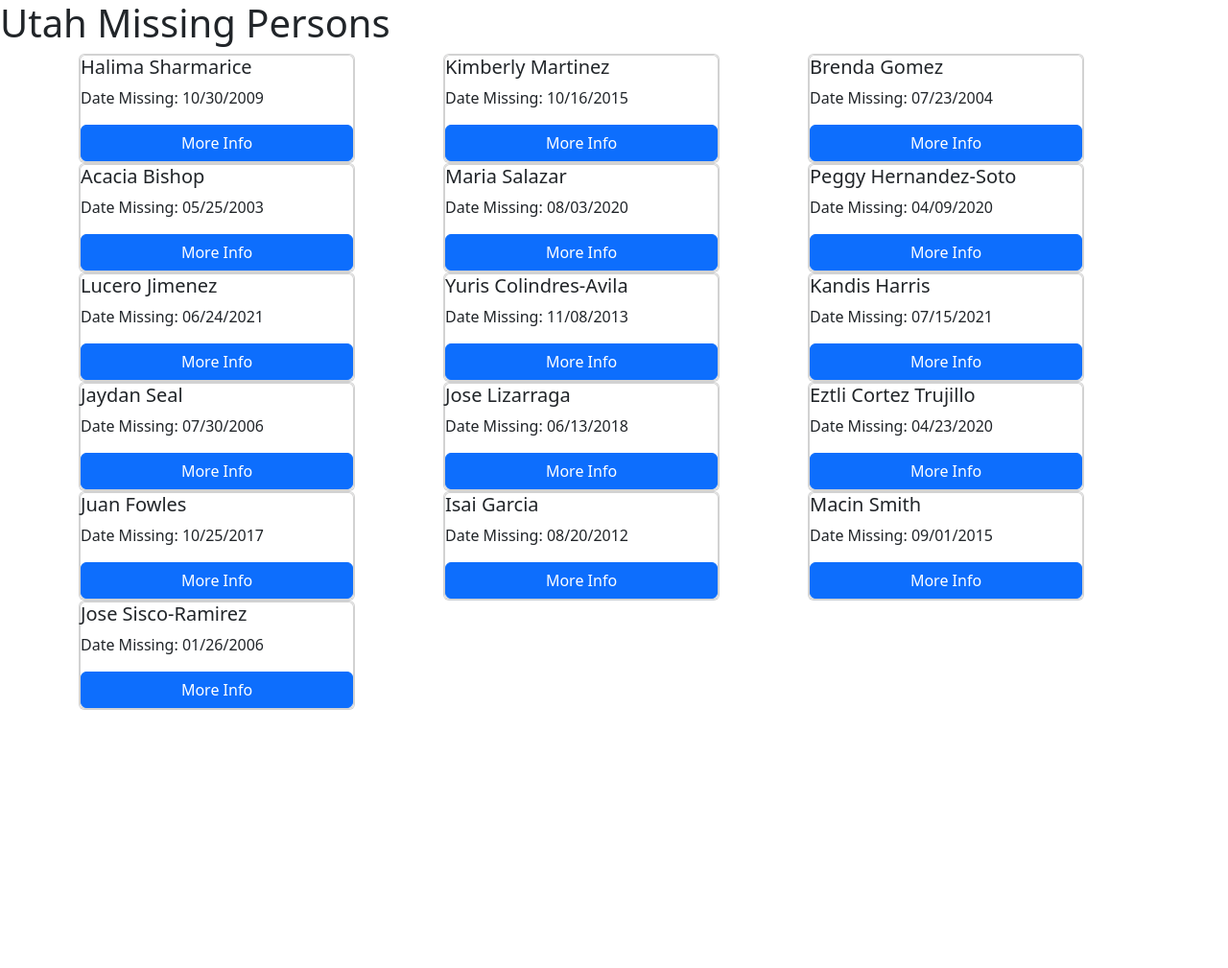
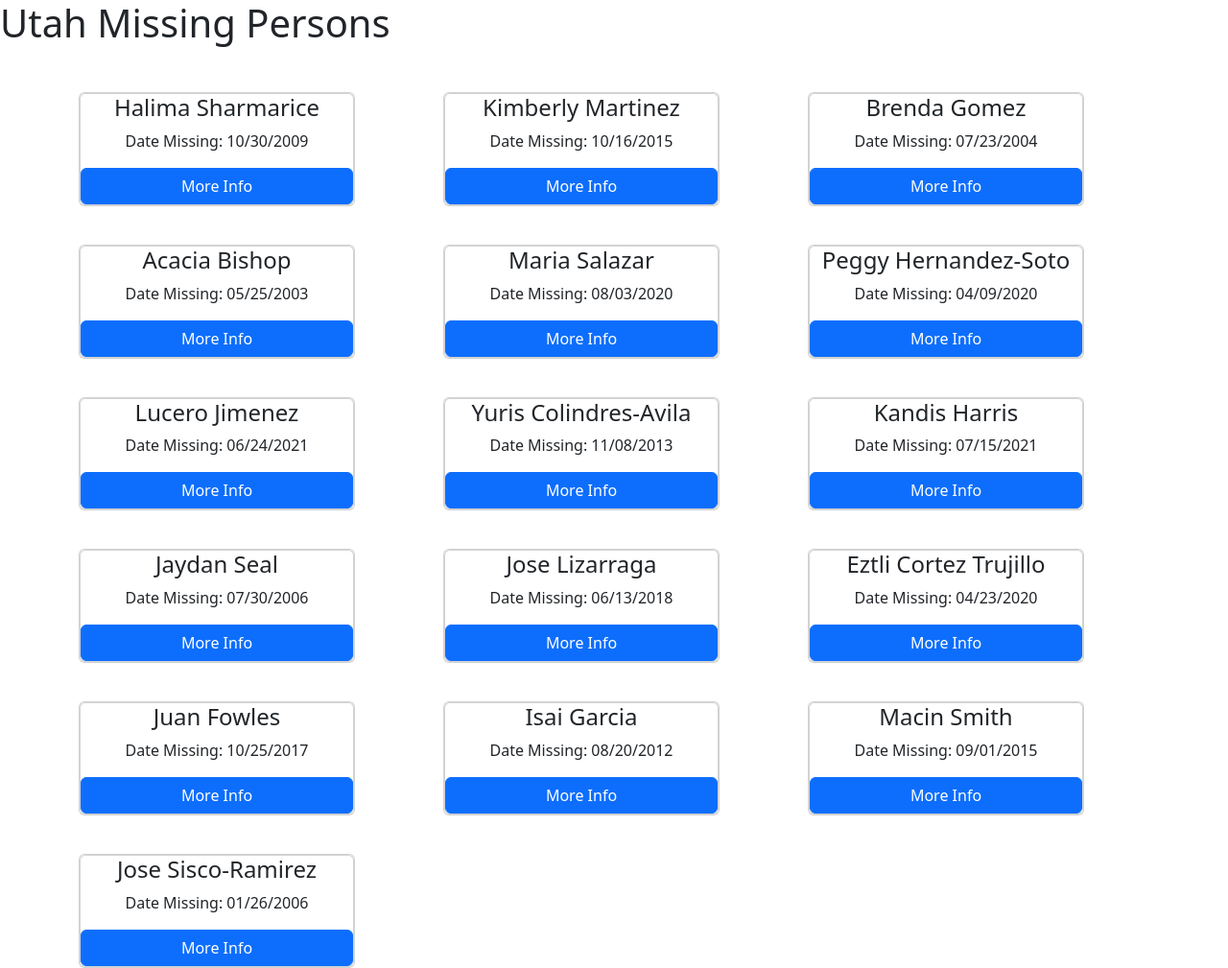
Before and after one commit to Brechristian/missing_persons_team_3, a Django app: page / in a window 1280 px wide. Shown: the whole page at 96% size. Before the commit the page ends 740 px from the top, so only its background shows below. Run offline with Django 4.2, Linux system fonts and the light colour scheme.

Commit message:
Made some minor changes to the Index page

```diff
--- a/README.py
+++ b/README.py
@@ -1,5 +1,6 @@
 # description: Purpose is to show ability to design and implement a website that will help the BYU community
 #              learn about and engage with combatting human trafficking.
-# Authors: Christian Breshears,
+# Authors: Christian Breshears, Coleman Shuldberg
 # Hours worked per group member:
 # Christian: 5
+# Coleman: 2
--- a/templates/newapp/index.html
+++ b/templates/newapp/index.html
@@ -19,12 +19,15 @@
       <div class="row">
         {% for missing_person in missing_persons %}
         <div class="col">
-          <div class="card" style="width: 18rem">
+          <div class="card" style="width: 18rem; margin-top: 40px">
             <div class="card -body">
-              <h5 class="card-title">
+              <h5
+                class="card-title"
+                style="text-align: center; font-size: 24px"
+              >
                 {{ missing_person.first_name }} {{ missing_person.last_name}}
               </h5>
-              <p class="card-text">
+              <p class="card-text" style="text-align: center">
                 Date Missing: {{ missing_person.date_missing }}
               </p>
               <a
```
